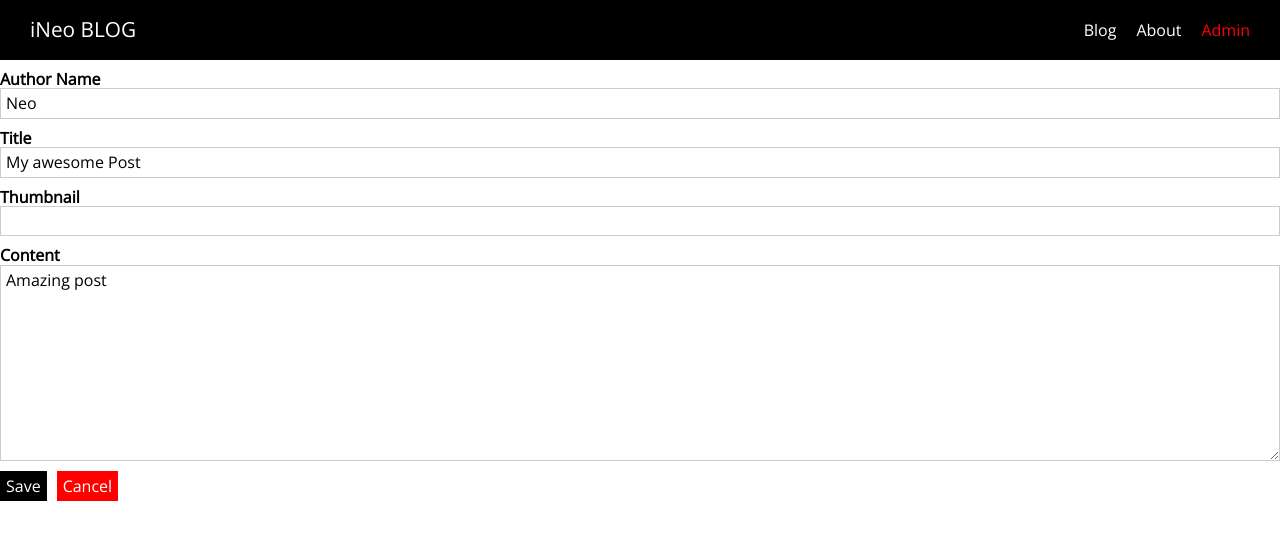
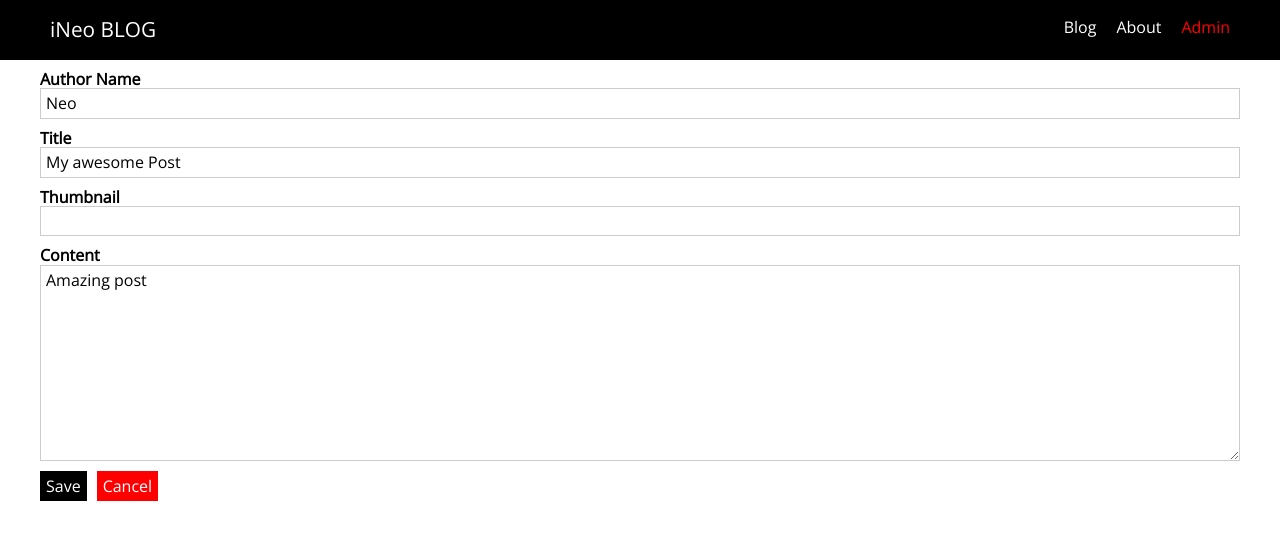
Before and after one commit to hoangbaovu/nuxtjs-training, a Nuxt app in the folder nuxt-course/: page /admin/1 in a window 1280 px wide. Shown: the top 540 px of the page. Built offline with nearby package versions, Linux system fonts and the light colour scheme.

Commit message:
Edited Css

```diff
--- a/nuxt-course/components/Navigation/TheHeader.vue
+++ b/nuxt-course/components/Navigation/TheHeader.vue
@@ -2,6 +2,7 @@
   <div class="header-container">
     <header class="the-header">
       <TheSideNavToggle @toggle="$emit('sidenavToggle')" />
+      <div class="container">
         <div class="logo">
           <nuxt-link to="/">iNeo BLOG</nuxt-link>
         </div>
@@ -12,6 +13,7 @@
             <li class="nav-item"><nuxt-link to="/about">About</nuxt-link></li>
             <li class="nav-item"><nuxt-link to="/admin">Admin</nuxt-link></li>
           </ul>
+        </div>
       </div>
     </header>
   </div>
--- a/nuxt-course/layouts/default.vue
+++ b/nuxt-course/layouts/default.vue
@@ -31,6 +31,7 @@ export default {
   }
 
   .container {
+    display: flex;
     min-width: 1200px;
     padding: 0;
     margin: 0;
--- a/nuxt-course/pages/admin/_postId/index.vue
+++ b/nuxt-course/pages/admin/_postId/index.vue
@@ -1,9 +1,9 @@
 <template>
-    <div class="admin-post-page">
-        <section class="update-form">
-            <AdminPostForm :post="loadedPost" />
-        </section>
-    </div>
+  <div class="admin-post-page">
+    <section class="update-form">
+      <AdminPostForm :post="loadedPost" />
+    </section>
+  </div>
 </template>
 
 <script>
@@ -25,3 +25,10 @@ export default {
     }
 }
 </script>
+
+<style scoped>
+.admin-post-page {
+  margin: 0 auto;
+  width: 1200px;
+}
+</style>
--- a/nuxt-course/pages/index.vue
+++ b/nuxt-course/pages/index.vue
@@ -1,9 +1,11 @@
 <template>
   <div class="home-page">
+    <section class="intro">
+      <div class="container">
+        <h1>Get the latest tech news!</h1>
+      </div>
+    </section>
     <div class="container">
-      <section class="intro">
-        <h1>Get the latest tech news!</h1>
-      </section>
       <PostList />
     </div>
   </div>
```
Lines whose indentation alone changed are shown as unchanged.
